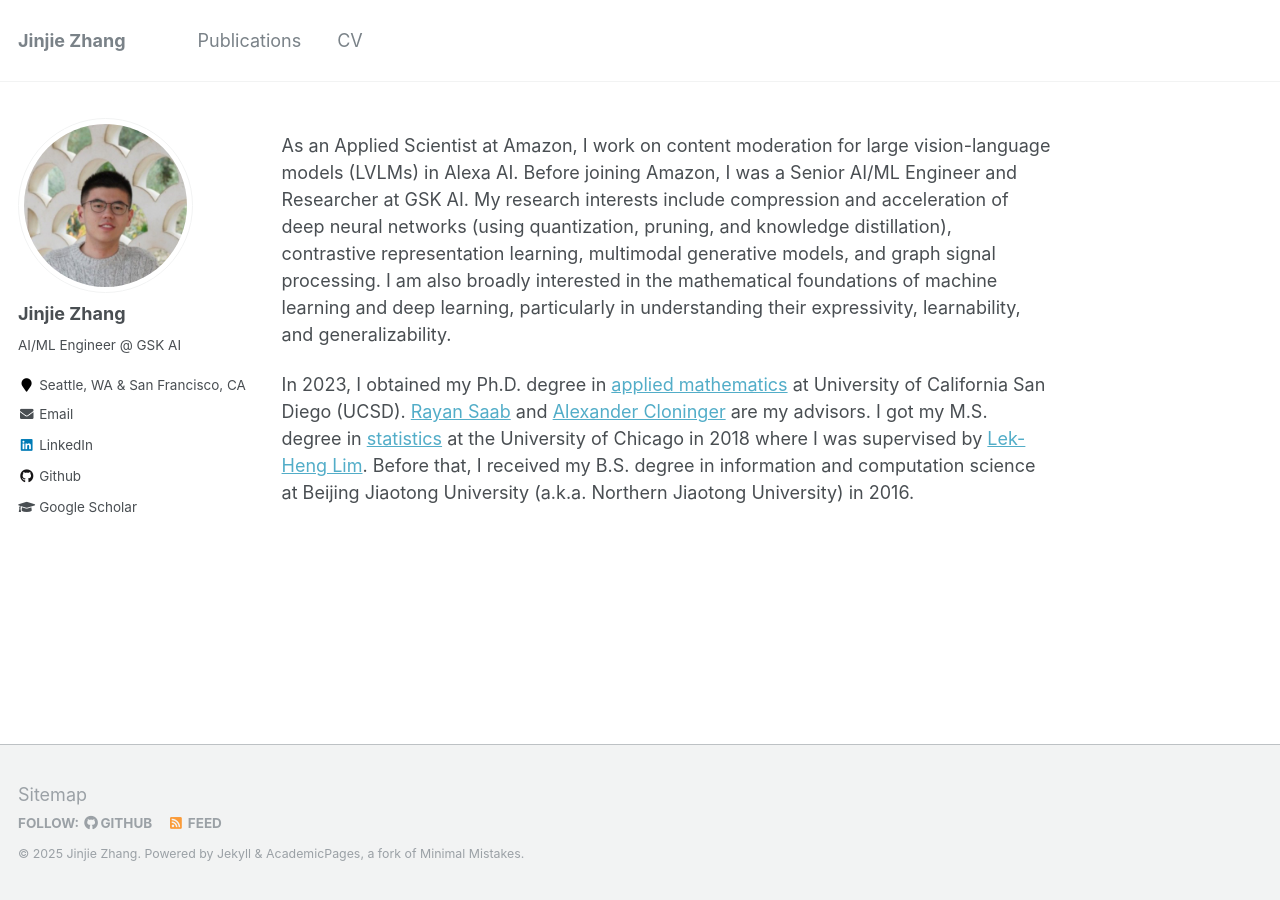
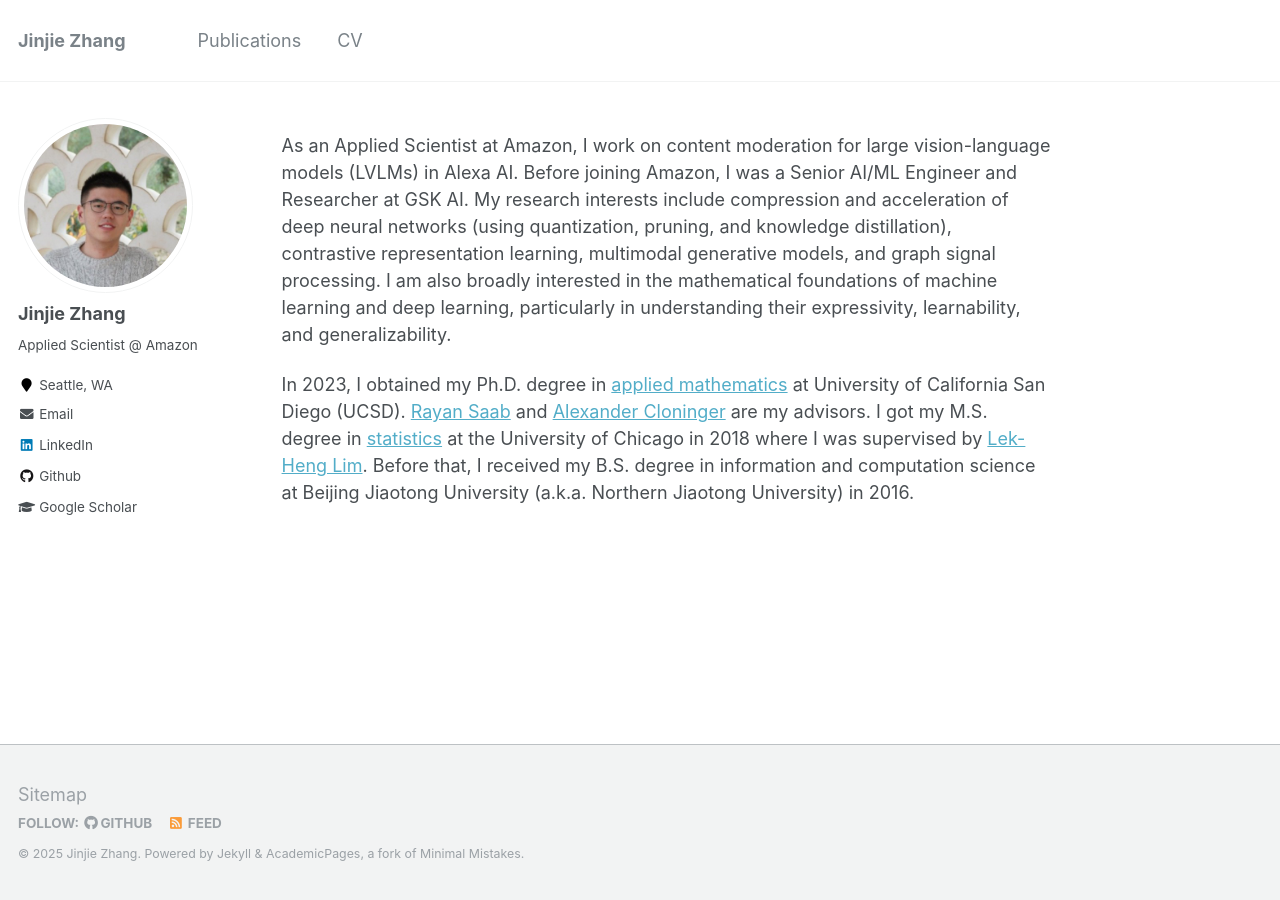
Before and after one commit to jayzhang0727/jayzhang0727.github.io, a Jekyll site: the page built from _pages/about.md, in a window 1280 px wide. Built offline with Jekyll 4.4.1, drawn with Linux system fonts in a browser that asks for light colours.

Commit message:
update config yml file

```diff
--- a/_config.yml
+++ b/_config.yml
@@ -10,7 +10,7 @@ locale                   : "en-US"
 title                    : "Jinjie Zhang"
 title_separator          : "-"
 name                     : &name "Jinjie Zhang"
-description              : &description "AI/ML Engineer @ GSK AI"
+description              : &description "Applied Scientist @ Amazon"
 url                      : https://jayzhang0727.github.io # the base hostname & protocol for your site e.g. "https://mmistakes.github.io"
 baseurl                  : "" # the subpath of your site, e.g. "/blog"
 repository               : "jayzhang0727/jayzhang0727.github.io"
@@ -84,8 +84,8 @@ analytics:
 author:
   name             : "Jinjie Zhang"
   avatar           : "Jinjie Zhang.jpeg"
-  bio              : "AI/ML Engineer @ GSK AI"
-  location         : "Seattle, WA & San Francisco, CA"
+  bio              : "Applied Scientist @ Amazon"
+  location         : "Seattle, WA"
 #  employer         : "GlaxoSmithKline (GSK)"
 #   pubmed           :
   googlescholar    : "https://scholar.google.com/citations?user=YCR4koUAAAAJ&hl=en"
```
